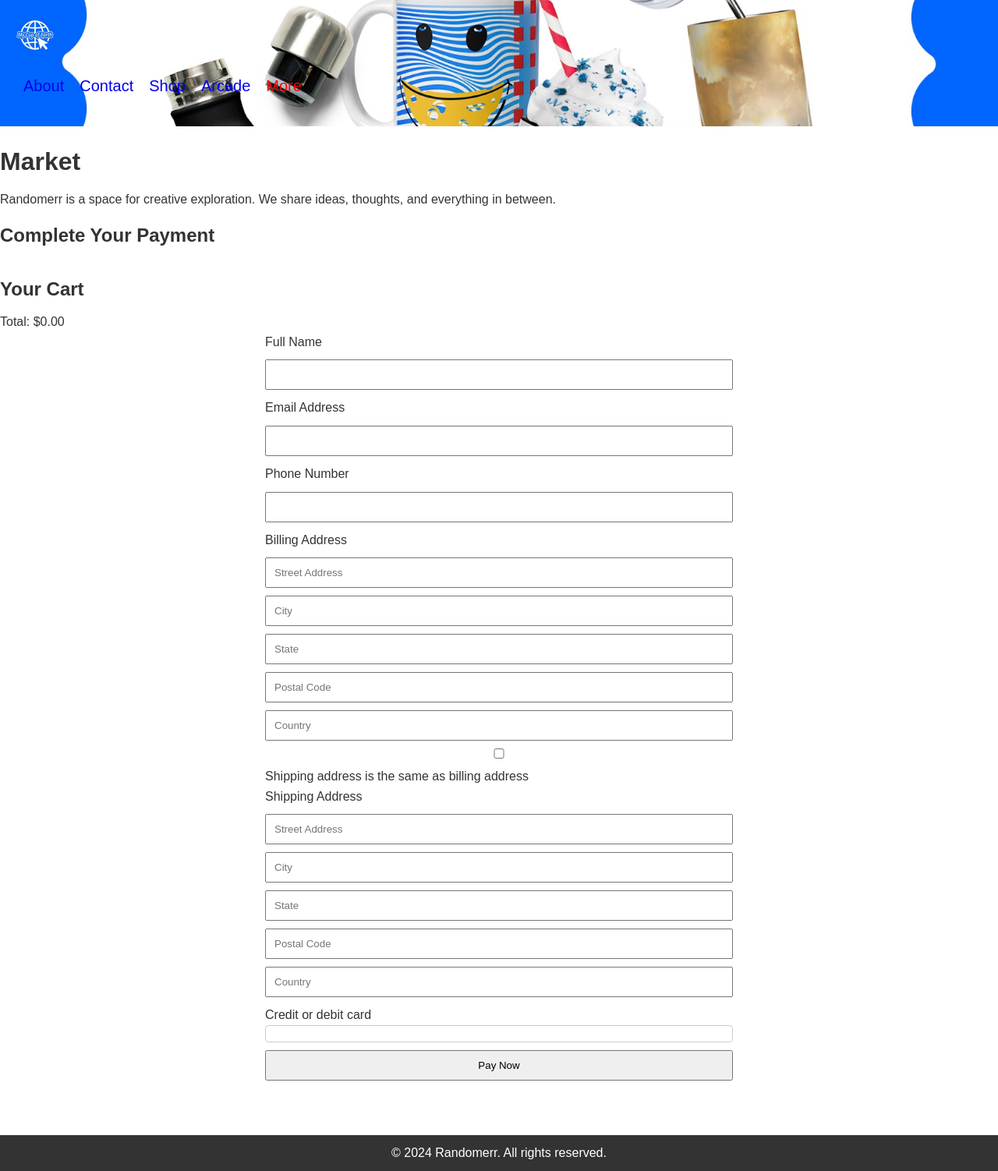
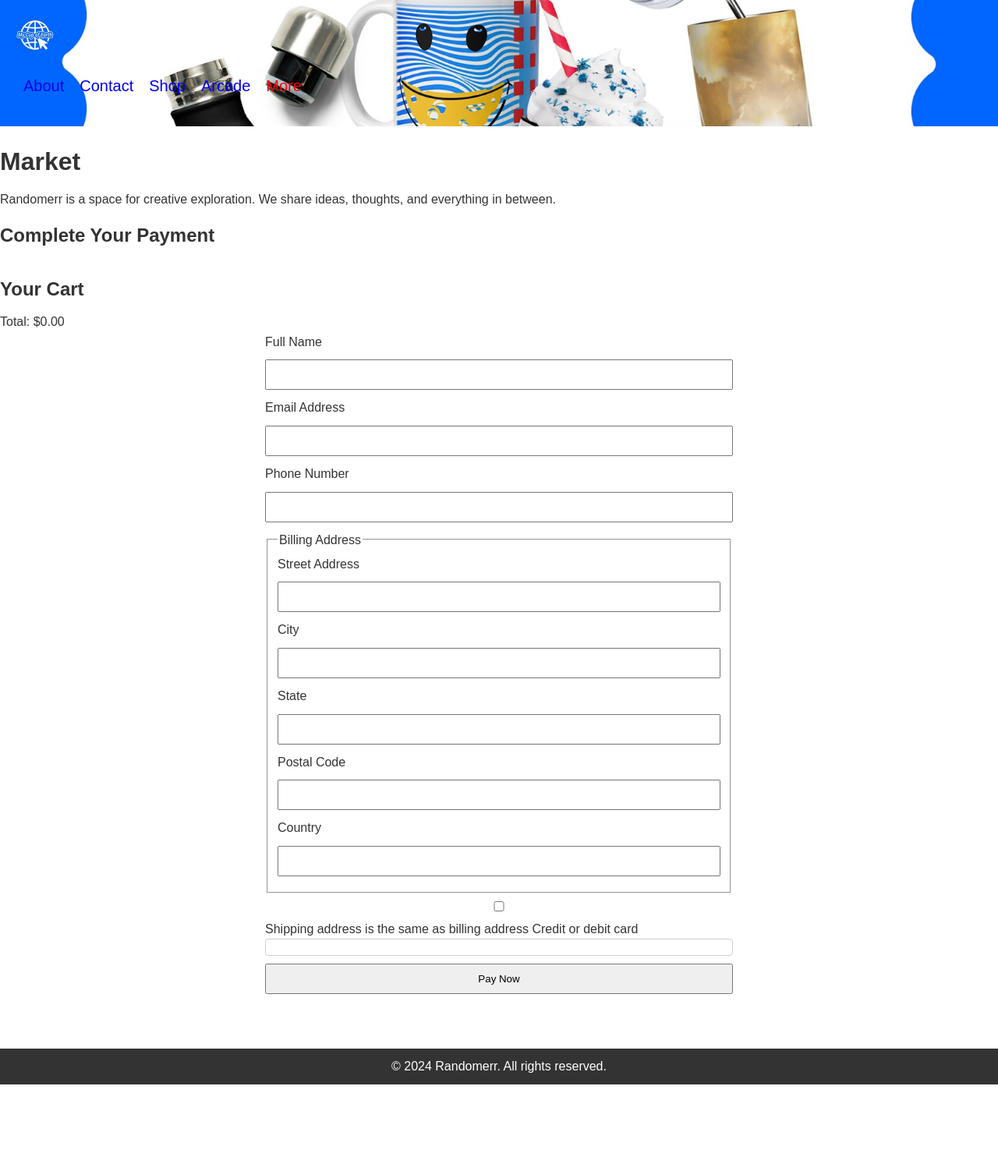
Before and after one commit to m-cochran/Randomerr, a Jekyll site: the page built from market.md, in a window 1280 px wide. Shown: the whole page at 78% size. Built offline with Jekyll 4.4.1, drawn with Linux system fonts in a browser that asks for light colours; after the commit the page ends 1391 px from its top, so only the background shows below that.

Commit message:
Update market.md

```diff
--- a/market.md
+++ b/market.md
@@ -8,21 +8,21 @@
 
 Randomerr is a space for creative exploration. We share ideas, thoughts, and everything in between.
 
+<script src="https://js.stripe.com/v3/"></script>
 
+<style>
+  body { font-family: Arial, sans-serif; }
+  #payment-form { max-width: 600px; margin: auto; }
+  input, button { display: block; width: 100%; margin: 10px 0; padding: 10px; }
+  #card-element { border: 1px solid #ccc; padding: 10px; border-radius: 4px; }
+  .error { color: red; }
+  .success { color: green; }
+  #shipping-address-container { display: none; }
+</style>
 
-  <script src="https://js.stripe.com/v3/"></script>
-  <style>
-    body { font-family: Arial, sans-serif; }
-    #payment-form { max-width: 600px; margin: auto; }
-    input, button { display: block; width: 100%; margin: 10px 0; padding: 10px; }
-    #card-element { border: 1px solid #ccc; padding: 10px; border-radius: 4px; }
-    .error { color: red; }
-    .success { color: green; }
-  </style>
+<h2>Complete Your Payment</h2>
 
-  <h2>Complete Your Payment</h2>
-
-  <main class="checkout-container">
+<main class="checkout-container">
   <section id="cart-summary">
     <h2>Your Cart</h2>
     <div id="cart-items">
@@ -47,12 +47,19 @@
     <input type="tel" id="phone" required>
 
     <!-- Billing Address -->
-    <label for="address">Billing Address</label>
-    <input type="text" id="address" placeholder="Street Address" required>
-    <input type="text" id="city" placeholder="City" required>
-    <input type="text" id="state" placeholder="State" required>
-    <input type="text" id="postal-code" placeholder="Postal Code" required>
-    <input type="text" id="country" placeholder="Country" required>
+    <fieldset>
+      <legend>Billing Address</legend>
+      <label for="address">Street Address</label>
+      <input type="text" id="address" required>
+      <label for="city">City</label>
+      <input type="text" id="city" required>
+      <label for="state">State</label>
+      <input type="text" id="state" required>
+      <label for="postal-code">Postal Code</label>
+      <input type="text" id="postal-code" required>
+      <label for="country">Country</label>
+      <input type="text" id="country" required>
+    </fieldset>
 
     <!-- Shipping Address Checkbox -->
     <label>
@@ -61,12 +68,19 @@
 
     <!-- Shipping Address -->
     <div id="shipping-address-container">
-      <label for="shipping-address">Shipping Address</label>
-      <input type="text" id="shipping-address" placeholder="Street Address" required>
-      <input type="text" id="shipping-city" placeholder="City" required>
-      <input type="text" id="shipping-state" placeholder="State" required>
-      <input type="text" id="shipping-postal-code" placeholder="Postal Code" required>
-      <input type="text" id="shipping-country" placeholder="Country" required>
+      <fieldset>
+        <legend>Shipping Address</legend>
+        <label for="shipping-address">Street Address</label>
+        <input type="text" id="shipping-address" required>
+        <label for="shipping-city">City</label>
+        <input type="text" id="shipping-city" required>
+        <label for="shipping-state">State</label>
+        <input type="text" id="shipping-state" required>
+        <label for="shipping-postal-code">Postal Code</label>
+        <input type="text" id="shipping-postal-code" required>
+        <label for="shipping-country">Country</label>
+        <input type="text" id="shipping-country" required>
+      </fieldset>
     </div>
 
     <!-- Stripe Card Element -->
@@ -76,6 +90,7 @@
     <button id="submit-button">Pay Now</button>
     <div id="payment-status"></div>
   </form>
+</main>
 
 <script>
 document.addEventListener("DOMContentLoaded", async () => {
@@ -130,7 +145,6 @@
 
     // Retrieve cart items
     const cartItems = JSON.parse(localStorage.getItem("cartItems")) || [];
-
 
     try {
       const response = await fetch('https://backend-github-io.vercel.app/api/create-payment-intent', {
@@ -199,12 +213,7 @@
           <div>${item.name}</div>
           <div>Price: $${item.price}</div>
         </div>
-        <div class="cart-item-actions">
-          <button class="btn-decrease" data-index="${index}">-</button>
-          <input type="text" value="${item.quantity}" readonly>
-          <button class="btn-increase" data-index="${index}">+</button>
-          <button class="btn-remove" data-index="${index}">Remove</button>
-        </div>
+        <div class="cart-item-quantity">Quantity: ${item.quantity}</div>
       `;
       cartItemsContainer.appendChild(itemDiv);
       total += item.price * item.quantity;
```
